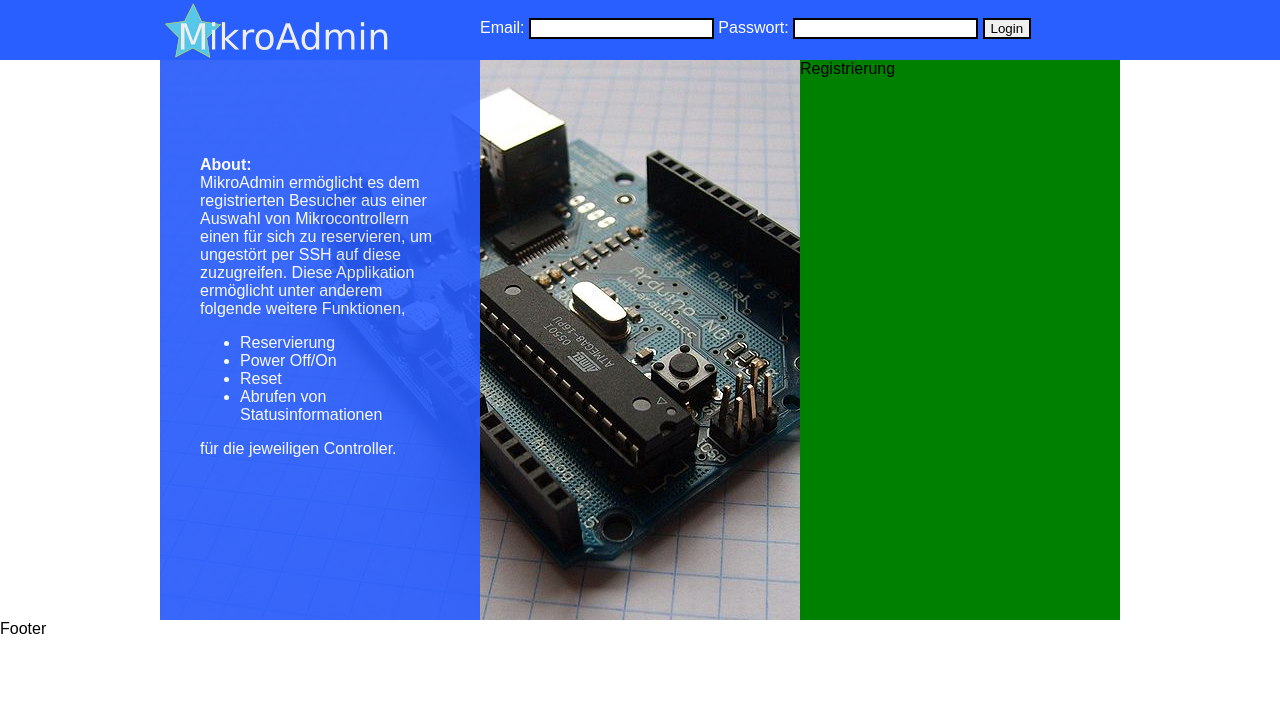
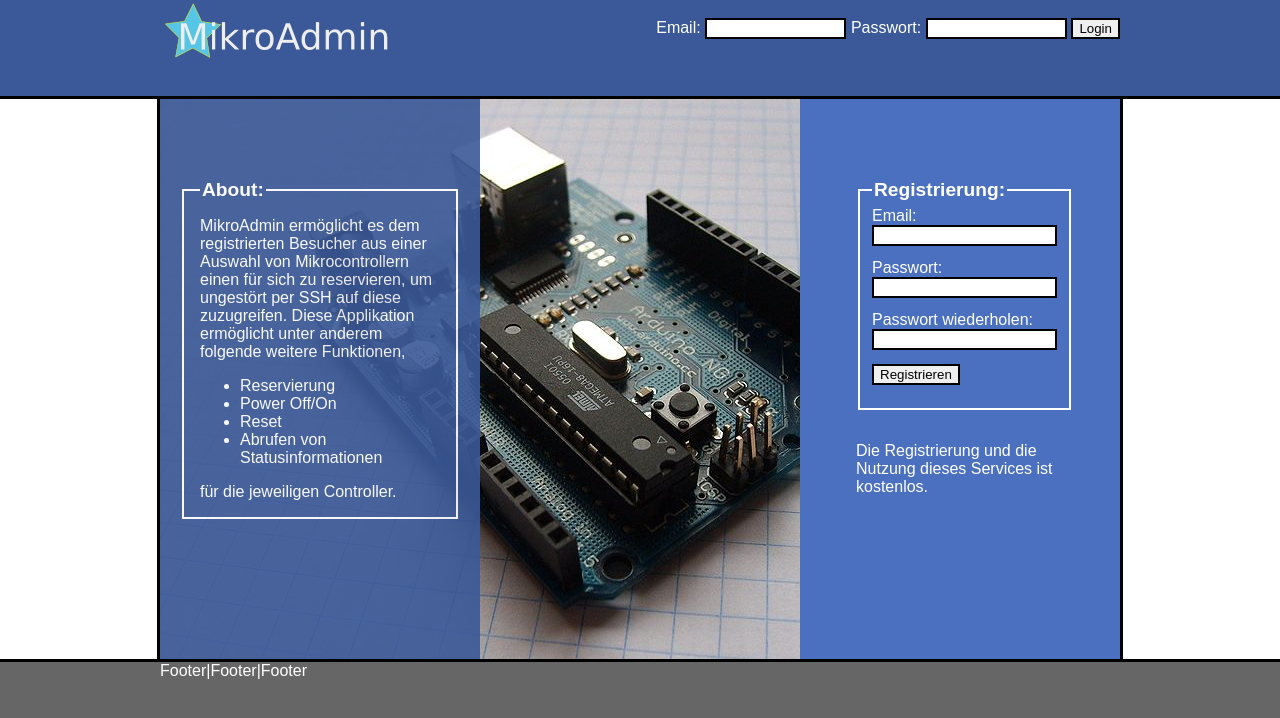
Before and after one commit to lennykey/MikrocontrollerTemplate, a plain HTML site: page index.html in a window 1280 px wide. Drawn offline with Linux system fonts and the light colour scheme.

Commit message:
Startpage: version 0.5

```diff
--- a/css/style.css
+++ b/css/style.css
@@ -1,5 +1,6 @@
 html{
 font-size: 100%;
+heigt:100%;
 }
 
 body{
@@ -7,8 +8,16 @@ font-size: 1em;
 font-family: arial;
 padding: 0;
 margin: 0;
+height:100%;
+background-color:#666666;
+
+
 }
 
+#wrapper{
+    width:60em;
+	background-color:#666666;
+}
 
 #divbody{
 	/*width: 60em;*/
@@ -17,7 +26,10 @@ margin: 0;
 }
 
 #head{
-	background-color: #295EFF;
+	background-color: #3B5998;
+	height:6em;
+	border-bottom-style:solid;
+	border-bottom-color:black;
 }
 
 #headcontent{
@@ -42,12 +54,10 @@ margin: 0;
 	margin:auto;
 }
 
-
-
 #loginformular{
 	margin-top:1.1em;
 	color: white;
-
+	float:right;
 }
 
 #loginformular > input{
@@ -57,12 +67,11 @@ margin: 0;
 }
 
 #email{
-
-
+    width: 10em;
 }
 
 #password{
-
+    width: 10em;
 }
 
 #loginbutton{
@@ -70,10 +79,14 @@ margin: 0;
 }
 
 #content{
-	background-color:green;
+	/*background-color:green;*/
 	height:35em;
 	margin:auto;
 	width: 60em;
+	border-left-style:solid;
+	border-left-color:black;
+	border-right-style:solid;
+    border-right-color:black;
 }
 
 #beschreibung{
@@ -85,7 +98,7 @@ margin: 0;
 
 
 #beschreibungtext{
-    background-color:#295EFF;
+    background-color:#3B5998;
     width:20em;
     height:inherit;
     opacity:0.9;
@@ -97,22 +110,87 @@ margin: 0;
 
 #about{
 	position:relative;
-	top:6em;
-
+	top:5em;
 	margin:auto;
 	width:15em;
+	border-style:solid;
+	border-color:white;
+	padding: 1em;
+
 }
 
+/*
 #abouthead{
 	font-weight:bold;
+	font-size:1.2em;
+}
+*/
+
+#registrierung{
+    float:left;
+	width:20em;
+	height:inherit;
+	background-color:#4B70BF;
+}
+
+#registerformular{
+	position:relative;
+	top:5em;
+	width:13em;
+	margin:auto;
+   	color:white;
+
+}
+
+#registerformular > *{
+     width: 11em;
+     /*float:left;*/
+}
+
+#registerformularfieldset{
+	border-color:white;
+	border-style:solid;
+
+}
+
+#registerformularfieldset input{
+  	border-style:solid;
+    border-color:black;;
+	margin-bottom:1em;
+
 }
 
 
-
-#registrierung{
-    float: left;
+#registrierunginfo{
+	position:relative;
+	top:7em;
+	margin:auto;
+	width:13em;
+	color:white;
 }
 
+#footer{
+	background-color:#666666;
+	color:white;
+	border-top-style:solid;
+    border-top-color:black;
+	/*background-color:black;*/
+	/*background-image:url(../images/blackpixel.png);*/
+	/*background-repeat:repeat-y*/
+	/*height:auto;*/
+
+}
+
+#footercontent{
+	width: 60em;
+	margin:auto;
+
+}
+
+.legend{
+	font-size:1.2em;
+	font-weight:bold;
+}
 
 .clear{
 	clear:both;
--- a/index.html
+++ b/index.html
@@ -4,6 +4,7 @@
 <html xmlns="http://www.w3.org/1999/xhtml" xml:lang="en" >
 <head>
  <title>MikroAdmin</title>
+ <meta http-equiv="content-type" content="text/html; charset=utf-8">
  <link rel="stylesheet" type="text/css" href="css/style.css">
 </head>
 <body>
@@ -29,8 +30,10 @@
 	<div id="content">
 		<div id="beschreibung">
 			<div id="beschreibungtext">
-			<div id="about">
-			<div id="abouthead">About:</div>
+
+			<fieldset id="about">
+			<legend class="legend">About:</legend>
+
 			<div>
 				MikroAdmin ermöglicht es dem registrierten Besucher aus einer
 				Auswahl von Mikrocontrollern einen für sich zu reservieren, um
@@ -44,15 +47,42 @@
 				</ul>
 				für die jeweiligen Controller.
 			</div>
-			</div>
+			</fieldset>
+
 			</div>
 		</div>
-		<div id="registrierung">Registrierung</div>
+		<div id="registrierung">
+
+            <form id="registerformular" method="post" action="">
+            <fieldset id="registerformularfieldset">
+            <legend class="legend">Registrierung:</legend>
+            <div>
+             <label for="registeremail">Email:</label>
+             <input type="text" id="registeremail" name="registeremail" />
+			</div>
+			<div>
+             <label for="registerpassword">Passwort:</label>
+             <input type="password" id="registerpassword" name="registerpassword" />
+			</div>
+			<div>
+             <label for="registerpassword2">Passwort wiederholen:</label>
+             <input type="password" id="registerpassword2" name="registerpassword2" />
+            </div>
+
+			<input type="submit" id="submitregister" value="Registrieren"/>
+			</fieldset>
+            </form>
+			<div id="registrierunginfo">
+			Die Registrierung und die Nutzung dieses Services ist kostenlos.
+			</div>
+        </div>
 		<div class="clear"></div>
 	</div>
 
 	<div id="footer">
-		Footer
+		<div id="footercontent">
+			Footer|Footer|Footer
+		</div>
 	</div>
 </div>
 </body>
```
